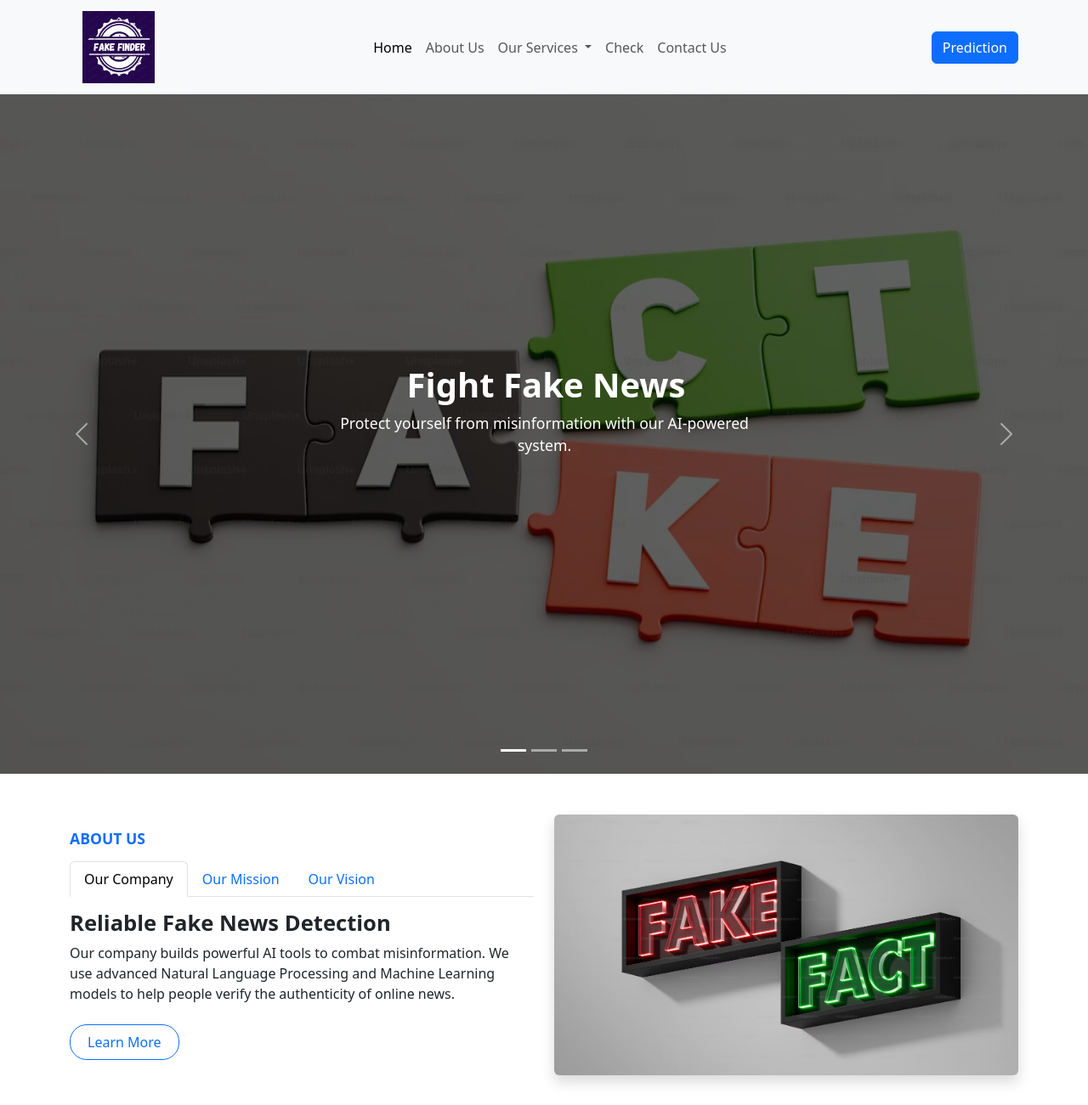
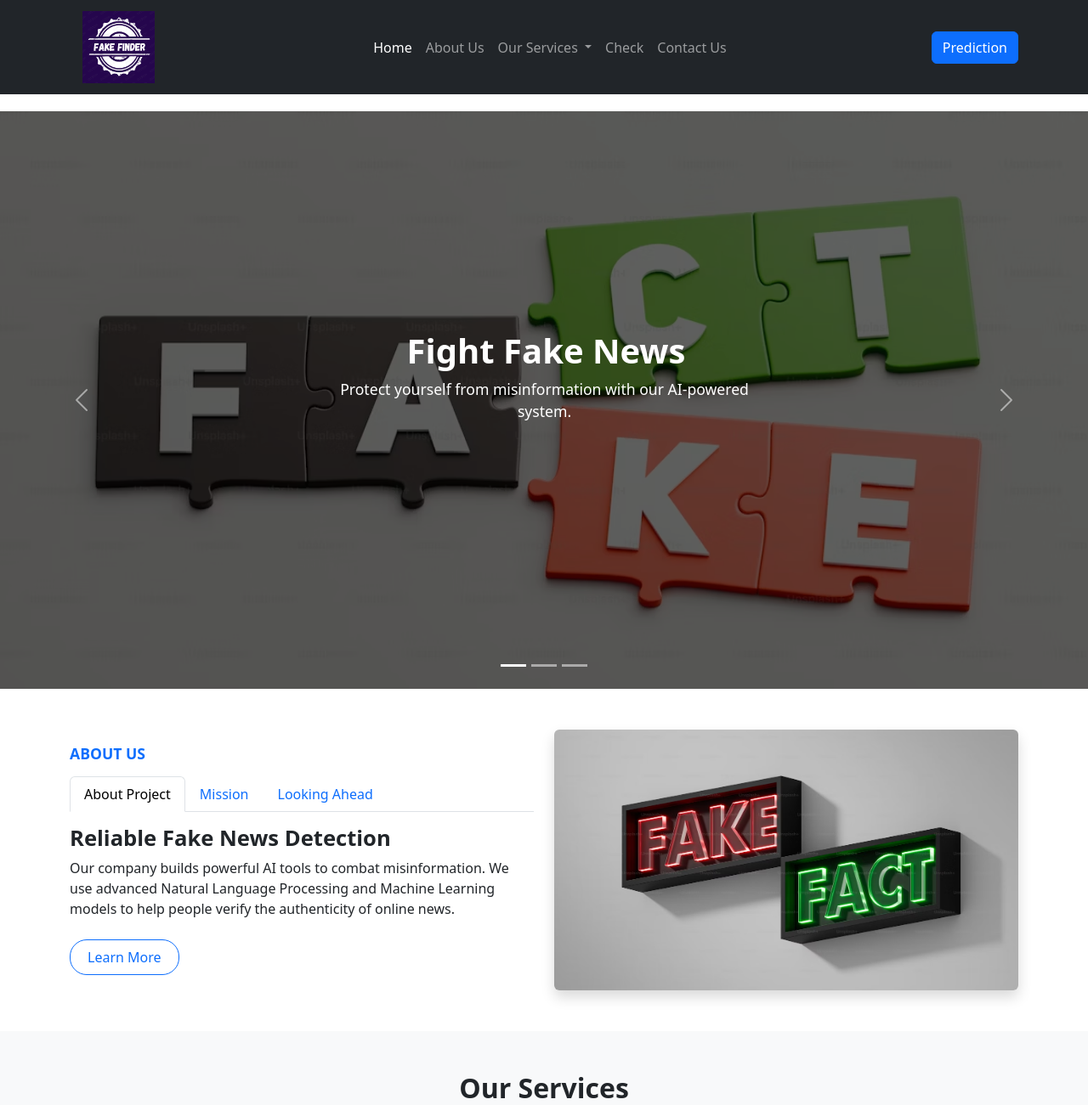
Before and after one commit to Geetanjali5/Fake_News_Detector, a Flask app: page / in a window 1280 px wide. Shown: the top 1301 px of the page at 85% size. Run offline with Flask 3, Linux system fonts and the light colour scheme; data that the repository does not hold is empty; parts of the project's set-up code (start-up, migrations or seed data) failed here and were passed over.

Commit message:
Initial commit

```diff
--- a/app.py
+++ b/app.py
@@ -17,6 +17,7 @@ def clean_text(text):
     text = re.sub(r"[^\w\s]", "", text)       # Remove punctuation
     text = re.sub(r"\s+", " ", text).strip()  # Normalize whitespace
     return text
+
 
 # Fetch latest news via NewsAPI
 NEWS_API_KEY = "b5263232c0ab4d71b2f909ff36259045"
@@ -80,5 +81,6 @@ def submit_form():
     # Show thank you page with user's name
     return render_template('thankyou.html', name=name)
 
+
 if __name__ == '__main__':
     app.run(debug=True)
--- a/static/css/style.css
+++ b/static/css/style.css
@@ -9,7 +9,8 @@ body {
 
     /* Carousel full height */
     .carousel-item {
-      height: 100vh;
+      padding-top: 5%;
+      height: 85vh;
       background-size: cover;
       background-position: center;
       background-repeat: no-repeat;
@@ -21,7 +22,7 @@ body {
       position: absolute;
       top: 0;
       left: 0;
-      height: 100%;
+      height: 85vh;
       width: 100%;
       background-color: rgba(0, 0, 0, 0.6);
       z-index: 1;
@@ -35,17 +36,17 @@ body {
     /* Background images */
 .slide-1 {
     background: url("/static/images/p3.png") no-repeat center center/cover;
-  height: 100vh;
+  height: 85vh;
 }
 
 .slide-2 {
 background: url("/static/images/bg.png") no-repeat center center/cover ;
-  height: 100vh;
+  height: 85vh;
 }
 
 .slide-3 {
   background: url("/static/images/p2.png") no-repeat  center center/cover;
-  height: 100vh;
+  height: 85svh;
 }
 
 .carousel-caption h1 {
@@ -120,3 +121,18 @@ padding-left: 5px;
 #contact .form-select {
   border-radius: 8px;
 }
+.quick-link {
+  color: #0d6efd; /* blue Bootstrap primary */
+  text-decoration: none;
+  transition: color 0.3s ease;
+}
+
+.quick-link:hover {
+  color: #198754; /* green Bootstrap success */
+  text-decoration: underline;
+}
+
+/* Optional: Change heading color */
+.footer-links h5 {
+  color: #333333;
+}
--- a/templates/index.html
+++ b/templates/index.html
@@ -22,6 +22,10 @@
    <link rel="stylesheet" href="https://cdnjs.cloudflare.com/ajax/libs/animate.css/4.1.1/animate.min.css" />
 
 
+<!-- Include Animate.css in <head> -->
+<link rel="stylesheet" href="https://cdnjs.cloudflare.com/ajax/libs/animate.css/4.1.1/animate.min.css" />
+
+
 
 
 
@@ -30,7 +34,7 @@
 </head>
 <body>
 <!-- Navbar Start -->
-<nav class="navbar navbar-expand-lg navbar-light bg-light">
+<nav class="navbar navbar-expand-lg navbar-dark bg-dark">
   <div class="container">
     <!-- Logo -->
     <a class="navbar-brand" href="#home">
@@ -78,11 +82,7 @@
 </nav>
 <!-- Navbar End -->
 
-
-
-
-<!-- Include Animate.css in <head> -->
-<link rel="stylesheet" href="https://cdnjs.cloudflare.com/ajax/libs/animate.css/4.1.1/animate.min.css" />
+<div style="margin-top: 20px;"></div>
 
 <!-- Carousel Section -->
 <section id="home">
@@ -185,13 +185,13 @@
         <!-- Tabs -->
         <ul class="nav nav-tabs mb-3" id="aboutTabs" role="tablist">
           <li class="nav-item" role="presentation">
-            <button class="nav-link active" id="company-tab" data-bs-toggle="tab" data-bs-target="#company" type="button" role="tab">Our Company</button>
+            <button class="nav-link active" id="company-tab" data-bs-toggle="tab" data-bs-target="#company" type="button" role="tab">About Project</button>
           </li>
           <li class="nav-item" role="presentation">
-            <button class="nav-link" id="mission-tab" data-bs-toggle="tab" data-bs-target="#mission" type="button" role="tab">Our Mission</button>
+            <button class="nav-link" id="mission-tab" data-bs-toggle="tab" data-bs-target="#mission" type="button" role="tab">Mission</button>
           </li>
           <li class="nav-item" role="presentation">
-            <button class="nav-link" id="vision-tab" data-bs-toggle="tab" data-bs-target="#vision" type="button" role="tab">Our Vision</button>
+            <button class="nav-link" id="vision-tab" data-bs-toggle="tab" data-bs-target="#vision" type="button" role="tab">Looking Ahead</button>
           </li>
         </ul>
 
@@ -487,7 +487,7 @@
 <!-- Contact Section End -->
 
 <!-- Footer Start -->
-<footer class="bg-light text-black pt-5 pb-3 mt-5">
+<footer class="bg-dark text-light pt-5 pb-3 mt-5">
   <div class="container">
     <div class="row">
 
@@ -498,14 +498,14 @@
       </div>
 
       <!-- Quick Links -->
-      <div class="col-md-4 mb-4 ">
+      <div class="col-md-4 mb-4 text-light ">
         <h5 class="text-uppercase mb-3">Quick Links</h5>
-        <ul class="list-unstyled">
-          <li><a href="#heroCarousel" class="text-black text-decoration-none">Home</a></li>
-          <li><a href="#about" class="text-black text-decoration-none">About Us</a></li>
-          <li><a href="#services" class="text-black text-decoration-none">Our Services</a></li>
-          <li><a href="#check-news" class="text-black text-decoration-none">Check News</a></li>
-          <li><a href="#contact" class="text-black text-decoration-none">Contact Us</a></li>
+        <ul class="list-unstyled text-light">
+          <li><a href="#heroCarousel">Home</a></li>
+          <li><a href="#about">About Us</a></li>
+          <li><a href="#services">Our Services</a></li>
+          <li><a href="#check-news">Check News</a></li>
+          <li><a href="#contact">Contact Us</a></li>
         </ul>
       </div>
 
@@ -519,7 +519,7 @@
     </div>
     <hr class="border-dark" />
     <div class="text-center mt-3">
-      <p class="mb-0">&copy; 2025 <strong>Fake Finder</strong> | Built by Geetanjali</p>
+      <p class="mb-0">&copy; 2025 <strong>Fake Finder</strong> | Built by Geetanjali 💻 </p>
     </div>
   </div>
 </footer>
@@ -536,34 +536,39 @@
 
 
 <!-- Learn More Modal -->
- <!--Company Modal-->
+<!-- About Project Modal -->
 <div class="modal fade" id="learnMoreModal" tabindex="-1" aria-labelledby="learnMoreLabel" aria-hidden="true">
   <div class="modal-dialog modal-dialog-centered modal-lg">
     <div class="modal-content border-0 shadow rounded-4">
+
       <div class="modal-header bg-primary text-white">
-        <h5 class="modal-title" id="learnMoreLabel">About Our Company & Fake News Detection</h5>
+        <h5 class="modal-title" id="learnMoreLabel">About Project</h5>
         <button type="button" class="btn-close btn-close-white" data-bs-dismiss="modal" aria-label="Close"></button>
       </div>
+
       <div class="modal-body p-4">
         <p>
-    <strong>We build AI tools</strong> to fight misinformation and promote truth in the digital world. Our mission is to deliver fast, reliable news verification for all.
+          🧠 <strong>This project leverages AI</strong> to combat the rising spread of misinformation online. Our goal is to provide a fast and reliable tool to validate the authenticity of news content.
         </p>
         <p>
-    Using advanced <strong>NLP</strong> and <strong>Machine Learning</strong>, our system detects and classifies news as
+          🛠 Built with advanced <strong>NLP</strong> and <strong>Machine Learning</strong>, the system analyzes news text to determine whether it's
           <span class="fw-bold text-success">Real</span> or <span class="fw-bold text-danger">Fake</span>.
         </p>
         <ul class="mt-3">
-    <li>✅ Detects fake news using linguistic patterns</li>
-    <li>✅ Built with Logistic Regression + TF-IDF</li>
-    <li>✅ Trained on real-world news data</li>
+          <li>📊 Detects fake news using linguistic analysis</li>
+          <li>🔗 Built using Logistic Regression + TF-IDF</li>
+          <li>📰 Trained on a real-world dataset of news articles</li>
+          <li>🌐 Deployed using Python Flask and an interactive UI</li>
         </ul>
         <p class="mt-3">
-    Trusted by readers, educators, and developers to ensure safer online information.
+          🌍 Trusted by students, educators, and developers to ensure safer, smarter digital media experiences.
         </p>
       </div>
+
       <div class="modal-footer">
         <button class="btn btn-outline-secondary rounded-pill" data-bs-dismiss="modal">Close</button>
       </div>
+
     </div>
   </div>
 </div>
@@ -572,26 +577,33 @@
 <div class="modal fade" id="missionModal" tabindex="-1" aria-labelledby="missionModalLabel" aria-hidden="true">
   <div class="modal-dialog modal-dialog-centered modal-lg">
     <div class="modal-content rounded-4">
+
       <div class="modal-header bg-primary text-white">
-        <h5 class="modal-title" id="missionModalLabel">Our Mission</h5>
-        <button type="button" class="btn-close btn-close-white" data-bs-dismiss="modal"></button>
+        <h5 class="modal-title" id="missionModalLabel">Mission</h5>
+        <button type="button" class="btn-close btn-close-white" data-bs-dismiss="modal" aria-label="Close"></button>
       </div>
+
       <div class="modal-body p-4">
         <p>
-          At the core of our mission lies a commitment to <strong>empower every individual</strong> with the ability to differentiate between truth and deception online.
+          🎯 Our mission is to <strong>empower individuals</strong> to critically evaluate online information through accessible, AI-powered verification tools.
         </p>
-        <ul>
-          <li>✅ Promote awareness against misinformation</li>
-          <li>✅ Enable fast and accurate verification of online news</li>
-          <li>✅ Provide user-friendly tools built on cutting-edge AI & NLP</li>
+
+        <ul class="mb-3">
+          <li>📢 Raise awareness about the spread and impact of misinformation</li>
+          <li>⚡ Provide real-time, accurate news classification tools</li>
+          <li>🤖 Leverage cutting-edge AI and NLP technologies</li>
+          <li>📱 Ensure tools are fast, intuitive, and user-friendly</li>
         </ul>
+
         <p>
-          Through innovation and education, we hope to strengthen society’s resistance to digital misinformation.
+          💡 We aim to build a digital world where truth thrives and misinformation is challenged at every step.
         </p>
       </div>
+
       <div class="modal-footer">
         <button class="btn btn-outline-secondary rounded-pill" data-bs-dismiss="modal">Close</button>
       </div>
+
     </div>
   </div>
 </div>
@@ -600,29 +612,38 @@
 <div class="modal fade" id="visionModal" tabindex="-1" aria-labelledby="visionModalLabel" aria-hidden="true">
   <div class="modal-dialog modal-dialog-centered modal-lg">
     <div class="modal-content rounded-4">
+
       <div class="modal-header bg-primary text-white">
-        <h5 class="modal-title" id="visionModalLabel">Our Vision</h5>
-        <button type="button" class="btn-close btn-close-white" data-bs-dismiss="modal"></button>
+        <h5 class="modal-title" id="visionModalLabel">Looking Ahead</h5>
+        <button type="button" class="btn-close btn-close-white" data-bs-dismiss="modal" aria-label="Close"></button>
       </div>
+
       <div class="modal-body p-4">
         <p>
-          We envision a world where <strong>every piece of digital content is credible</strong>, and users are no longer misled by false narratives.
+          🔭 We envision a future where <strong>every piece of information is trustworthy</strong> — and people can navigate the digital world with confidence.
         </p>
-        <ul>
-          <li>🌐 Becoming the standard in global news verification</li>
-          <li>🔍 Developing multilingual fake news detection models</li>
-          <li>📲 Integrating our tools with major platforms and browsers</li>
-          <li>🧠 Promoting transparency and ethical AI usage</li>
+
+        <ul class="mb-3">
+          <li>🌍 Set the global standard for AI-driven news verification</li>
+          <li>🈳 Expand fake news detection to multilingual platforms</li>
+          <li>🔗 Integrate our tools with major platforms and browsers</li>
+          <li>🧩 Promote ethical, transparent use of artificial intelligence</li>
         </ul>
+
         <p>
-          Together, we believe we can build a digital future free from the harm of misinformation.
+          🚀 Together, we believe we can create a future where truth outshines misinformation.
         </p>
       </div>
+
       <div class="modal-footer">
         <button class="btn btn-outline-secondary rounded-pill" data-bs-dismiss="modal">Close</button>
       </div>
+
     </div>
   </div>
 </div>
+
+
+
 </body>
 </html>
```
Lines whose indentation alone changed are shown as unchanged.
